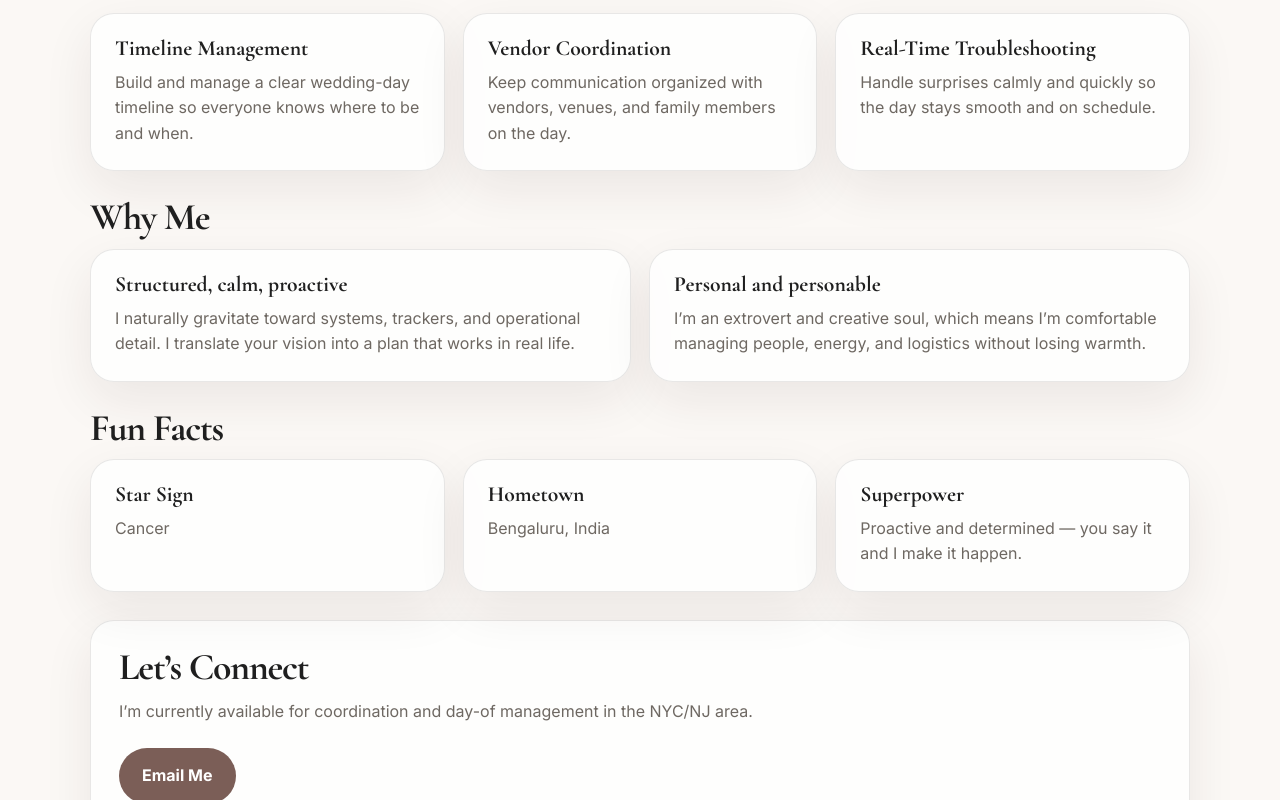
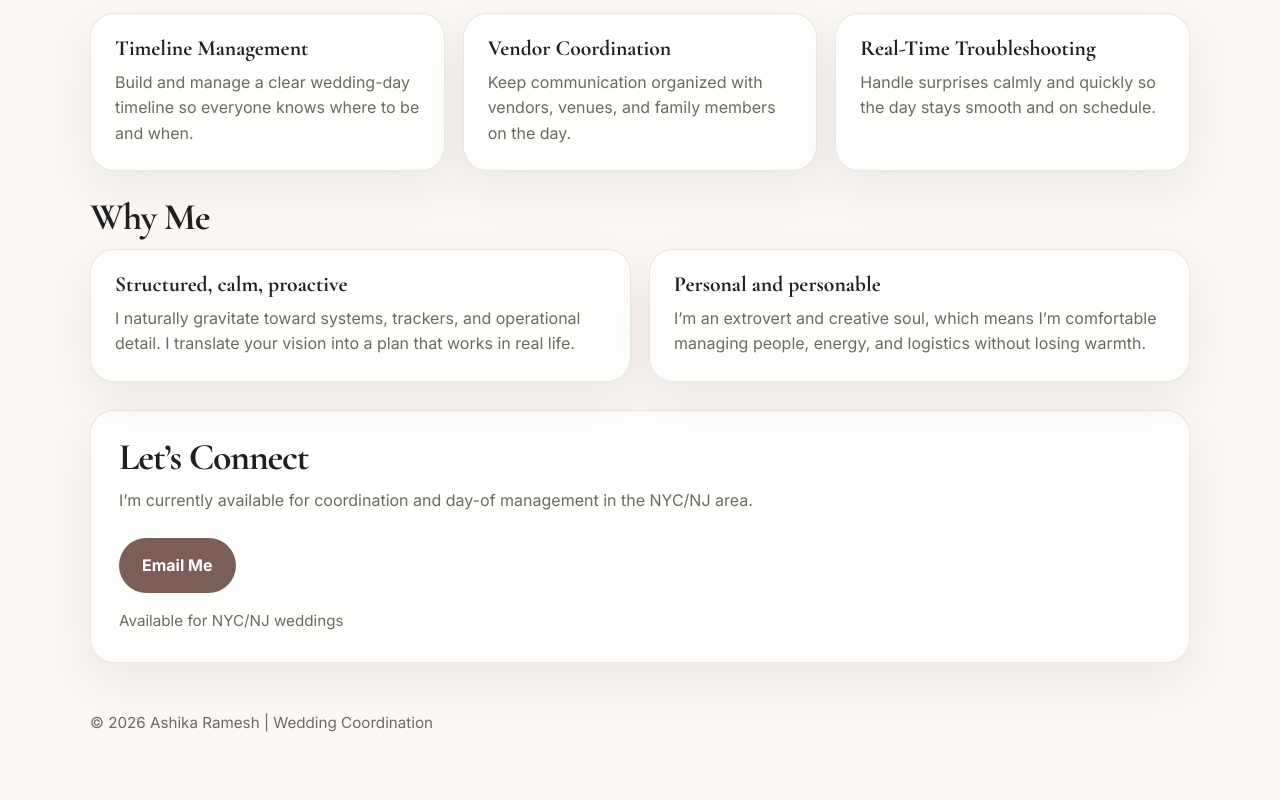
Before and after one commit to ashikarameshevents-tech/SeamlessByAshika, a plain HTML site: page index.html in a window 1280 px wide. Shown: the part 1129-1929 px from the top of the page. Drawn offline with nearby package versions, Linux system fonts and the light colour scheme.

Commit message:
Update index.html

```diff
--- a/index.html
+++ b/index.html
@@ -364,7 +364,7 @@
       <h2 class="section-title">About</h2>
       <p class="section-text">
         Hi, I’m Ashika. I bring a unique blend of global perspective and New York energy to wedding coordination.
-        With a background in Strategy & Operations at DoorDash, I specialize in bringing high-level structure,
+        With a background in corporate strategy and operations, I specialize in bringing high-level structure,
         calm communication, and seamless execution to complex wedding days.
       </p>
       <div class="card mini-card">
@@ -416,24 +416,6 @@
       </div>
     </section>
 
-    <section>
-      <h2 class="section-title">Fun Facts</h2>
-      <div class="grid-3">
-        <div class="card mini-card">
-          <h3>Star Sign</h3>
-          <p>Cancer</p>
-        </div>
-        <div class="card mini-card">
-          <h3>Hometown</h3>
-          <p>Bengaluru, India</p>
-        </div>
-        <div class="card mini-card">
-          <h3>Superpower</h3>
-          <p>Proactive and determined — you say it and I make it happen.</p>
-        </div>
-      </div>
-    </section>
-
     <section id="contact">
       <div class="card contact-box">
         <h2 class="section-title">Let’s Connect</h2>
```
